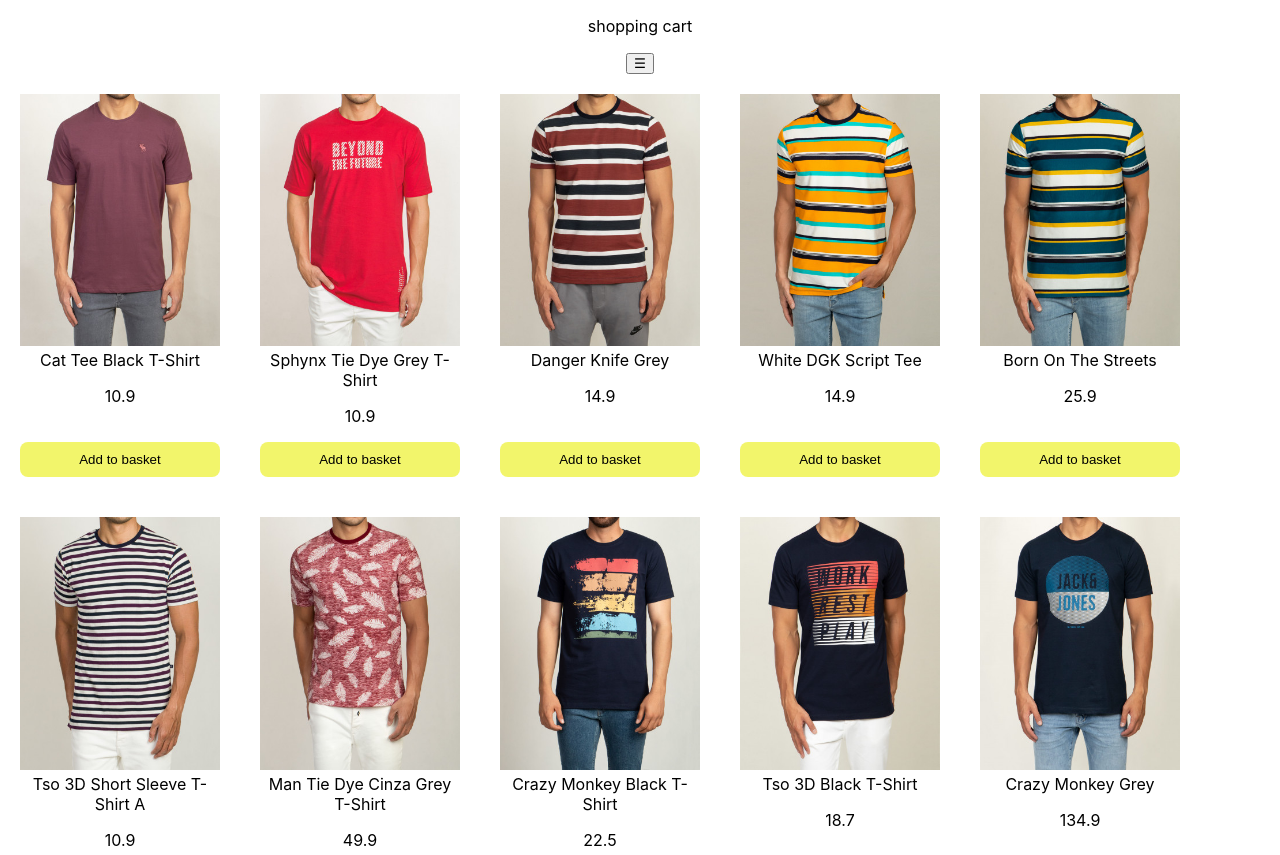
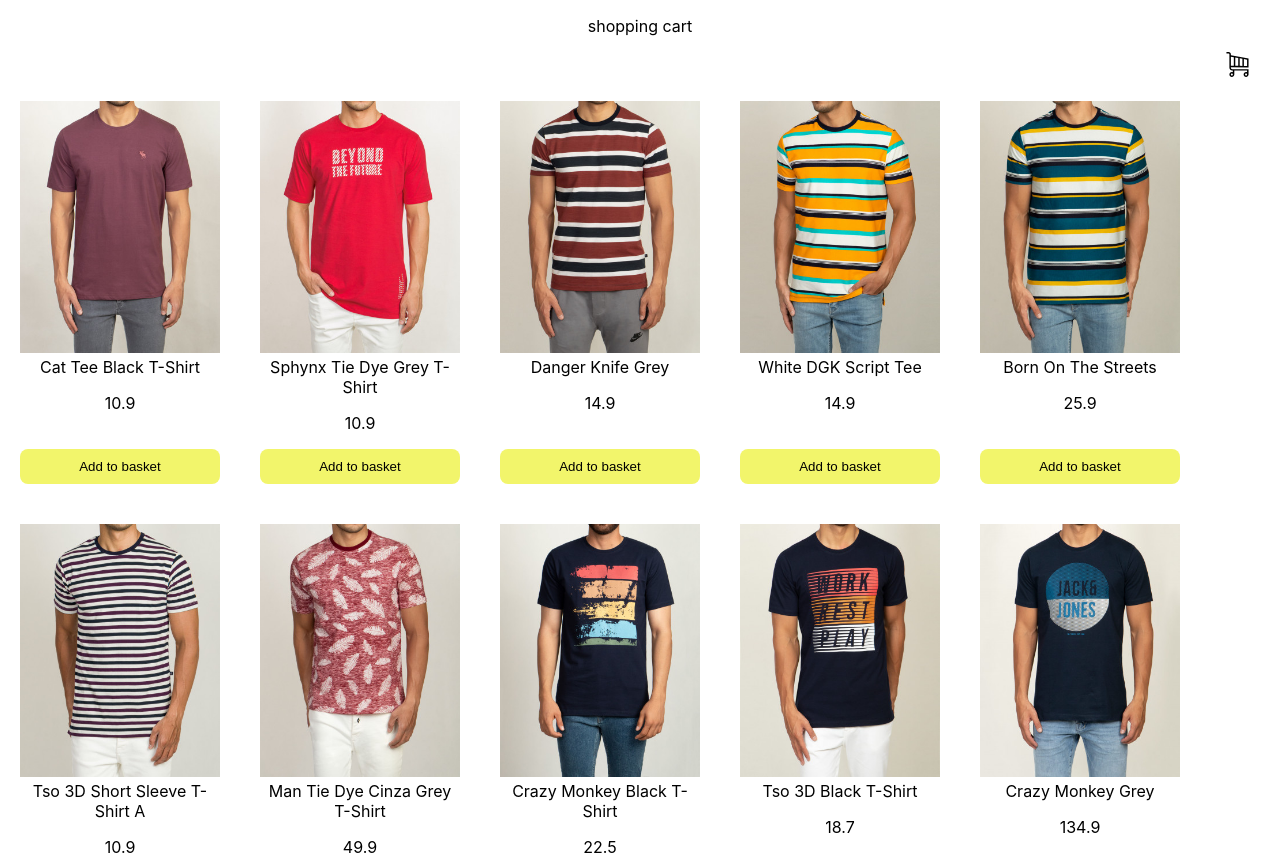
Before and after one commit to Pouria1378/onlineshop, a React (Create React App) app: page / in a window 1280 px wide. Shown: the top 855 px of the page. Built offline with nearby package versions, Linux system fonts and the light colour scheme.

Commit message:
icon basket added

```diff
--- a/src/App.css
+++ b/src/App.css
@@ -53,7 +53,37 @@
   cursor: pointer;
 }
 
-#Drawer {
+#DrawerSection {
+  width: -webkit-fit-content;
+  width: -moz-fit-content;
+  width: fit-content;
+  display: -webkit-box;
+  display: -ms-flexbox;
+  display: flex;
+  margin-left: auto;
+}
+
+#DrawerSection .addToBasketIconWrapper {
+  position: relative;
+}
+
+#DrawerSection .addToBasketIconWrapper img {
+  margin-right: 30px;
+  width: 25px;
+  cursor: pointer;
+}
+
+#DrawerSection .addToBasketIconWrapper .basketStateLength {
+  position: absolute;
+  top: -15px;
+  right: 15px;
+  background-color: #f2f56b;
+  padding: 3px;
+  border-radius: 50%;
+  width: 20px;
+}
+
+#DrawerSection .Drawer {
   height: 100%;
   width: 0px;
   position: fixed;
@@ -67,11 +97,11 @@
   background-color: rgba(229, 245, 246, 0.95);
 }
 
-#Drawer .noItemFound {
+#DrawerSection .Drawer .noItemFound {
   width: 300px;
 }
 
-#Drawer .item {
+#DrawerSection .Drawer .item {
   width: 260px;
   height: 60px;
   display: -webkit-box;
@@ -85,11 +115,11 @@
   font-size: 14px;
 }
 
-#Drawer .item img {
+#DrawerSection .Drawer .item img {
   height: 100%;
 }
 
-#Drawer .item .title {
+#DrawerSection .Drawer .item .title {
   display: -webkit-box;
   display: -ms-flexbox;
   display: flex;
@@ -104,7 +134,7 @@
   margin-left: 5px;
 }
 
-#Drawer .item .title .actionsWrapper {
+#DrawerSection .Drawer .item .title .actionsWrapper {
   display: -webkit-box;
   display: -ms-flexbox;
   display: flex;
@@ -117,11 +147,11 @@
           align-items: center;
 }
 
-#Drawer .item .title .actionsWrapper .price {
+#DrawerSection .Drawer .item .title .actionsWrapper .price {
   margin-left: 10px;
 }
 
-#Drawer .item .remove {
+#DrawerSection .Drawer .item .remove {
   margin-left: auto;
   cursor: pointer;
   height: -webkit-fit-content;
@@ -129,7 +159,7 @@
   height: fit-content;
 }
 
-#Drawer .item .decrement, #Drawer .item .increment {
+#DrawerSection .Drawer .item .decrement, #DrawerSection .Drawer .item .increment {
   border: unset;
   background-color: #f2f56b;
   cursor: pointer;
@@ -138,21 +168,21 @@
   height: 25px;
 }
 
-#Drawer .item .decrement {
+#DrawerSection .Drawer .item .decrement {
   border-radius: 8px 0 0 8px;
 }
 
-#Drawer .item .increment {
+#DrawerSection .Drawer .item .increment {
   border-radius: 0 8px 8px 0;
 }
 
-#Drawer .item .itemQty {
+#DrawerSection .Drawer .item .itemQty {
   background-color: white;
   padding: 2px 10px;
 }
 
 #SubTotalSection {
-  background-color: white;
+  border-top: 1px solid black;
   width: 300px;
   position: absolute;
   bottom: 0px;
--- a/src/App.tsx
+++ b/src/App.tsx
@@ -5,26 +5,26 @@
 import { InvoiceProvider } from './store/basket';
 
 function App() {
-  const toggleShowBasket = () => {
-    const width = document.getElementById("Drawer")?.style.width
-    if (width === "0px" || width === "") {
-      document.getElementById("Drawer")!.style.width = "300px"
-    } else {
-      document.getElementById("Drawer")!.style.width = "0px"
-    }
-  }
+  // const toggleShowBasket = () => {
+  //   const width = document.getElementById("Drawer")?.style.width
+  //   if (width === "0px" || width === "") {
+  //     document.getElementById("Drawer")!.style.width = "300px"
+  //   } else {
+  //     document.getElementById("Drawer")!.style.width = "0px"
+  //   }
+  // }
   return (
     <div className="App">
       <InvoiceProvider>
         <header className="App-header">
           <p>shopping cart</p>
         </header>
-        <button
+        {/* <button
           type={"button"}
           onClick={toggleShowBasket}
         >
-          &#9776;
-        </button>
+          <img src={"images/icons/shopping-cart.svg"} alt={"addToBasket"} />
+        </button> */}
         <Drawer />
         <Items />
       </InvoiceProvider>
--- a/src/components/drawer/Drawer.tsx
+++ b/src/components/drawer/Drawer.tsx
@@ -1,9 +1,9 @@
 import React from "react"
 import { basketReducersActions, useBasketDispatch, useBasketState } from "../../store/basket"
-import { DrawerProps, Item } from "../../types";
+import { Item } from "../../types";
 import SubTotal from "./subtotal/SubTotal";
 
-export default function Drawer({ children }: DrawerProps) {
+export default function Drawer() {
     let basketState = useBasketState()
     const basketDispatch = useBasketDispatch()
 
@@ -68,9 +68,46 @@
         </div>
     ))
 
+    const toggleShowBasket = () => {
+        const width = document.getElementById("Drawer")?.style.width
+        if (width === "0px" || width === "") {
+            document.getElementById("Drawer")!.style.width = "300px"
+        } else {
+            document.getElementById("Drawer")!.style.width = "0px"
+        }
+    }
+
+    document.addEventListener("click", function (e: any) {
+        if (!e.target.closest("#DrawerSection, .addToBasketButton") &&
+            document.getElementById("Drawer")!.style.width !== "0px") {
+            document.getElementById("Drawer")!.style.width = "0px"
+        }
+    })
 
     return (
-        <div id={"Drawer"}>
+        <div id={"DrawerSection"}>
+            <div
+                className={"addToBasketIconWrapper"}
+            >
+                <img
+                    onClick={() => toggleShowBasket()}
+                    src={"images/icons/shopping-cart.svg"}
+                    alt={"addToBasket"}
+                />
+
+                {Object.keys(basketState)?.length !== 0 &&
+                    <span
+                        className={"basketStateLength"}
+                    >
+                        {Object.keys(basketState).length}
+                    </span>
+                }
+
+            </div>
+            <div
+                id={"Drawer"}
+                className={"Drawer"}
+            >
                 {invoice.length ?
                     invoice
                     : <p
@@ -81,11 +118,6 @@
                 }
                 <SubTotal />
             </div>
+        </div>
     )
 }
-
-Drawer.defaultProps = {
-    show: false,
-    onHide: () => { },
-    children: <React.Fragment />
-}
--- a/src/components/drawer/_Drawer.scss
+++ b/src/components/drawer/_Drawer.scss
@@ -1,4 +1,25 @@
-#Drawer {
+#DrawerSection {
+  width: fit-content;
+  display: flex;
+  margin-left: auto;
+  .addToBasketIconWrapper{
+    position: relative;
+    img {
+      margin-right: 30px;
+      width: 25px;
+      cursor: pointer;
+    }
+    .basketStateLength {
+      position: absolute;
+      top: -15px;
+      right: 15px;
+      background-color: $addToBasketButtonColor;
+      padding: 3px;
+      border-radius: 50%;
+      width: 20px;
+    }
+  }
+  .Drawer {
     height: 100%;
     width: 0px;
     position: fixed;
@@ -63,3 +84,4 @@
     }
 
   }
+}
--- a/src/components/drawer/subtotal/_SubTotal.scss
+++ b/src/components/drawer/subtotal/_SubTotal.scss
@@ -1,5 +1,5 @@
 #SubTotalSection {
-    background-color: white;
+    border-top: 1px solid black;
     width: $drawerWidth;
     position: absolute;
     bottom: 0px;
--- a/src/components/items/Items.tsx
+++ b/src/components/items/Items.tsx
@@ -7,6 +7,10 @@
     const basketDispatch = useBasketDispatch()
     const addToBasket = (item: Item) => {
         basketDispatch({ type: basketReducersActions.increment, item })
+        const width = document.getElementById("Drawer")?.style.width
+        if (width === "0px" || width === "") {
+        }
+        document.getElementById("Drawer")!.style.width = "300px"
     }
     const makeItems = () => {
         return items.products.map(item =>
--- a/src/types.d.ts
+++ b/src/types.d.ts
@@ -16,9 +16,3 @@
 export type ItemsContextState = {
     products: Product[]
 };
-
-
-
-export type DrawerProps = {
-    children: any
-}
```
Also changed, not shown: public/images/icons/shopping-cart.svg (added), 1 other file (tests, documents, lock files or other folders). Lines whose indentation alone changed are shown as unchanged.
